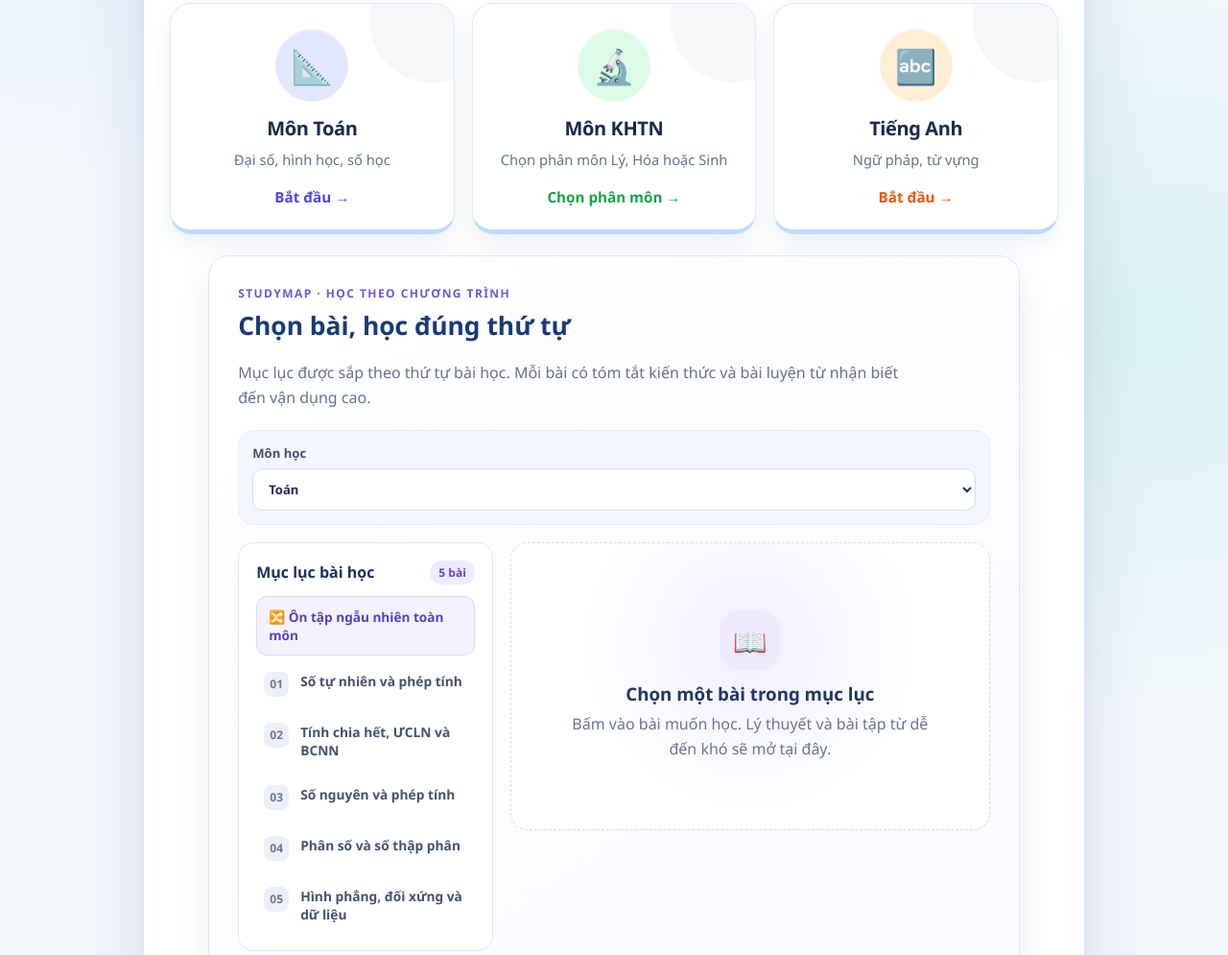
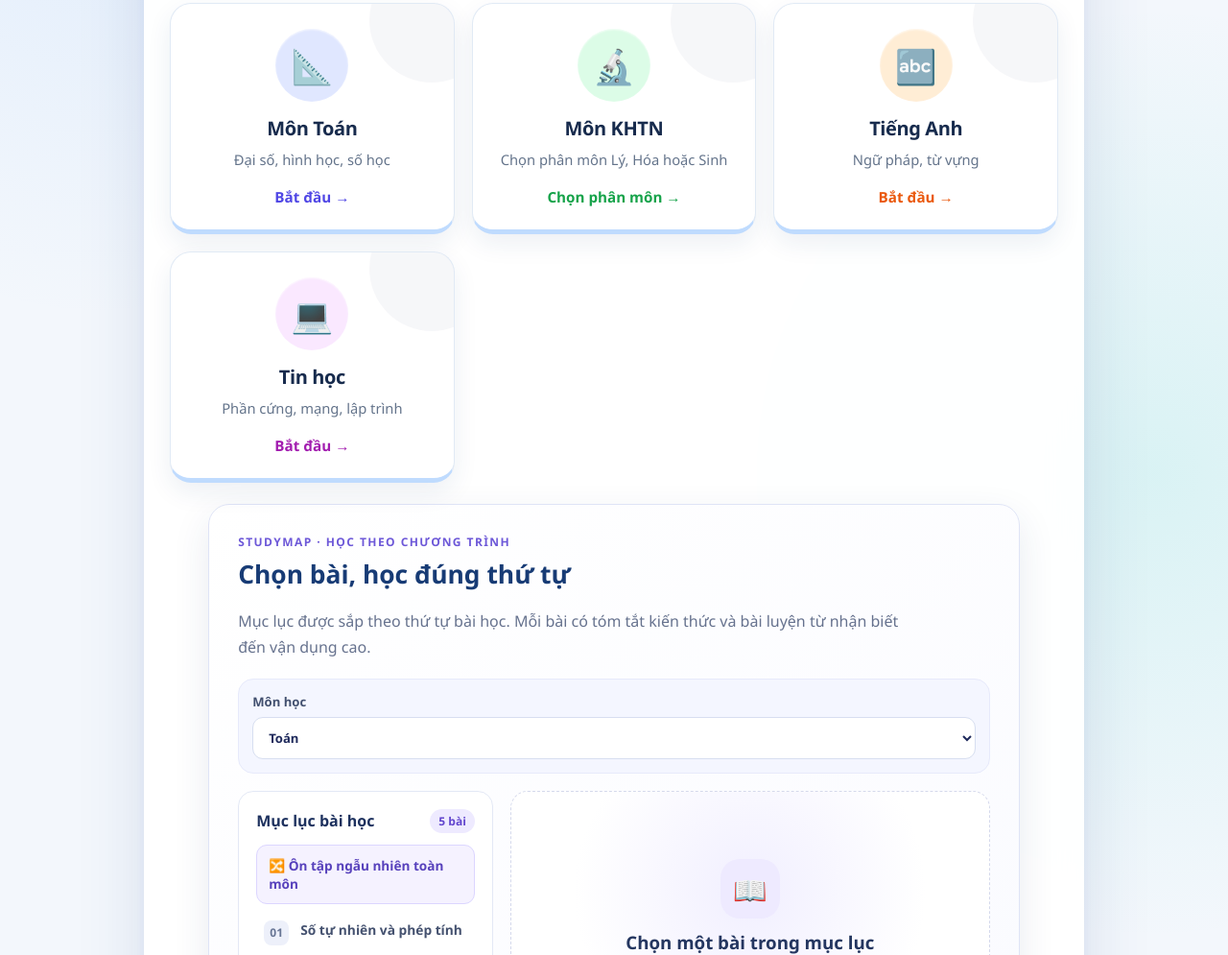
Before and after one commit to giatuegiadat-byte/Studymap-CaoGiaTue., a plain HTML site: page index.html in a window 1280 px wide. Shown: the part 726-1721 px from the top of the page at 96% size. Drawn offline with nearby package versions, Linux system fonts and the light colour scheme; no server answers.

Commit message:
cap nhat web

```diff
--- a/index.html
+++ b/index.html
@@ -72,10 +72,17 @@
           <span class="bat-dau">Chọn phân môn →</span>
         </button>
 
-        <button class="card anh" onclick="moChonTiengAnh()">
+                <button class="card anh" onclick="moChonTiengAnh()">
           <span class="icon">🔤</span>
           <span class="ten">Tiếng Anh</span>
           <span class="mota">Ngữ pháp, từ vựng</span>
+          <span class="bat-dau">Bắt đầu →</span>
+        </button>
+
+        <button class="card tin-hoc" onclick="chonMon('tinhoc')">
+          <span class="icon">💻</span>
+          <span class="ten">Tin học</span>
+          <span class="mota">Phần cứng, mạng, lập trình</span>
           <span class="bat-dau">Bắt đầu →</span>
         </button>
       </div>
@@ -93,6 +100,7 @@
               <option value="toan">Toán</option>
               <option value="khtn">Khoa học tự nhiên</option>
               <option value="tienganh">Tiếng Anh</option>
+              <option value="tinhoc">Tin học</option>
             </select>
           </label>
           <label id="gt-nhan-phan-mon" class="an" for="gt-phan-mon">Phân môn KHTN
--- a/style.css
+++ b/style.css
@@ -158,6 +158,10 @@ body {
 .anh  .icon { background: #ffedd5; }
 .anh  .bat-dau { color: #ea580c; }
 .anh  { border-color: #ffedd5; border-bottom-color: #fdba74; }
+
+.tin-hoc .icon { background: #fae8ff; }
+.tin-hoc .bat-dau { color: #a21caf; }
+.tin-hoc { border-color: #fae8ff; border-bottom-color: #f5d0fe; }
 
 footer {
   text-align: center;
```
